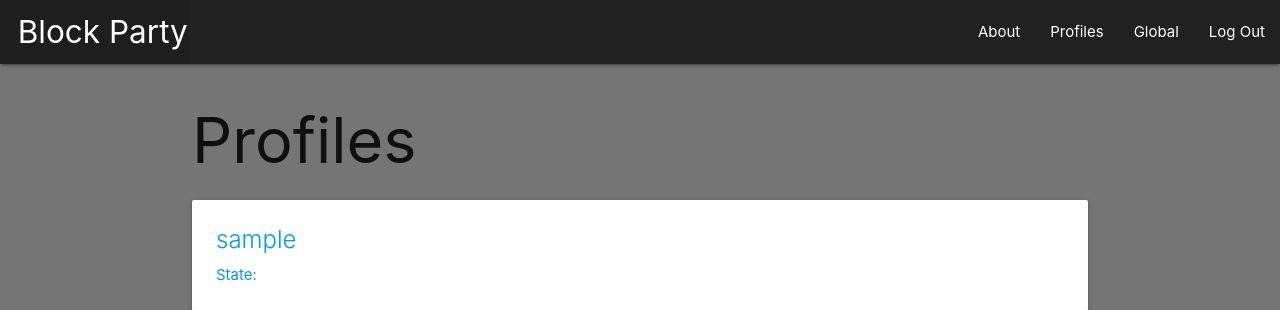
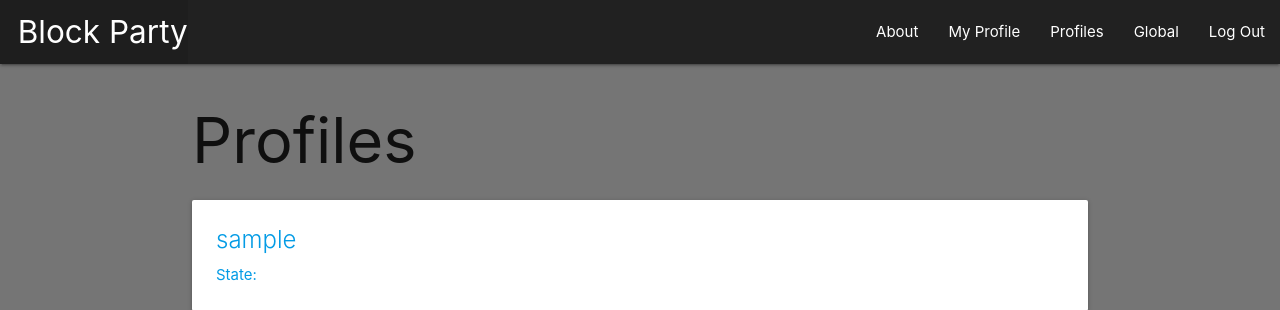
Before and after one commit to KheffyC/blockparty, a Django app: page /profiles/ in a window 1280 px wide. Shown: the top 310 px of the page. Run offline with Django 4.2, Linux system fonts and the light colour scheme; the visitor is signed in with stand-in values (Sample User, id 1); data comes from the database, SQL or seed files in the repository.

Commit message:
added my profile page

```diff
--- a/main_app/templates/base.html
+++ b/main_app/templates/base.html
@@ -22,6 +22,7 @@
           <!-- changes below -->
             <li> <a href="{% url 'about' %}">About</a></li>
           {% if user.is_authenticated %}
+            <li><a href="{% url 'my_profile' %}">My Profile</a></li>
             <li><a href="{% url 'profiles_index' %}">Profiles</a></li>
             <li><a href="{% url 'global_index' %}">Global</a></li>
             <li><a href="{% url 'logout' %}">Log Out</a></li>
--- a/main_app/urls.py
+++ b/main_app/urls.py
@@ -12,5 +12,6 @@ urlpatterns = [
     path('global/<int:pk>/update/', views.GlobalPostUpdate.as_view(), name='global_post_update'),
     path('global/<int:pk>/delete/', views.GlobalPostDelete.as_view(), name='global_post_delete'),
     path('profiles/', views.profiles_index, name='profiles_index'),
-    path('profiles/<int:user_id>/', views.profiles_detail, name='profiles_detail')
+    path('profiles/<int:user_id>/', views.profiles_detail, name='profiles_detail'),
+    path('my_profile/', views.my_profile, name='my_profile')
 ]
--- a/main_app/views.py
+++ b/main_app/views.py
@@ -78,7 +78,13 @@ def profiles_index(request):
 
   return render(request, 'profiles/index.html', {'users': users})
 
+@login_required
 def profiles_detail(request, user_id):
   user = User.objects.get(pk=user_id)
 
   return render(request, 'profiles/detail.html', {'user': user})
+
+@login_required
+def my_profile(request):
+
+  return render(request, 'my_profile.html')
```
Also changed, not shown: main_app/templates/my_profile.html (added, +7 -0 lines).
